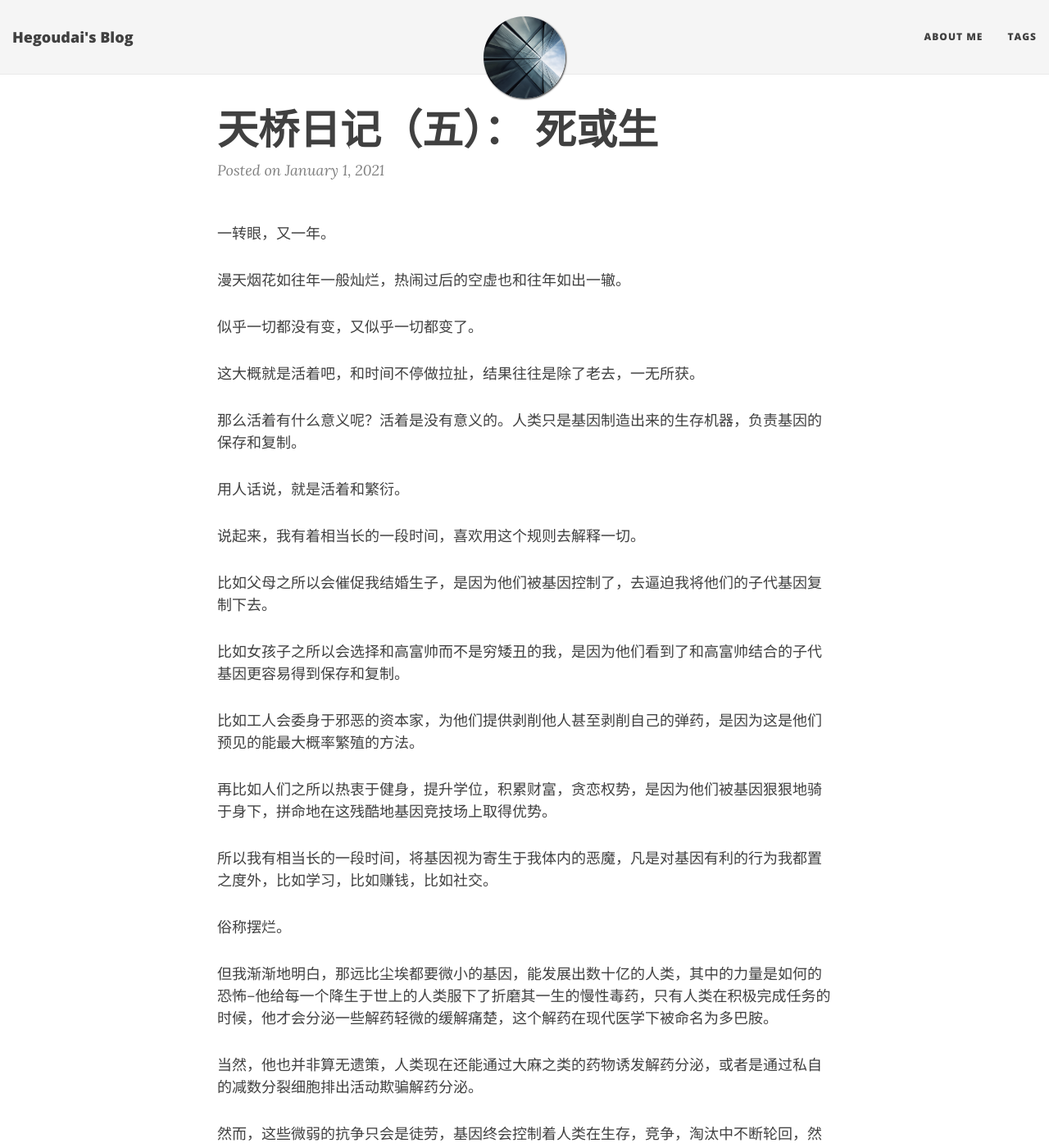
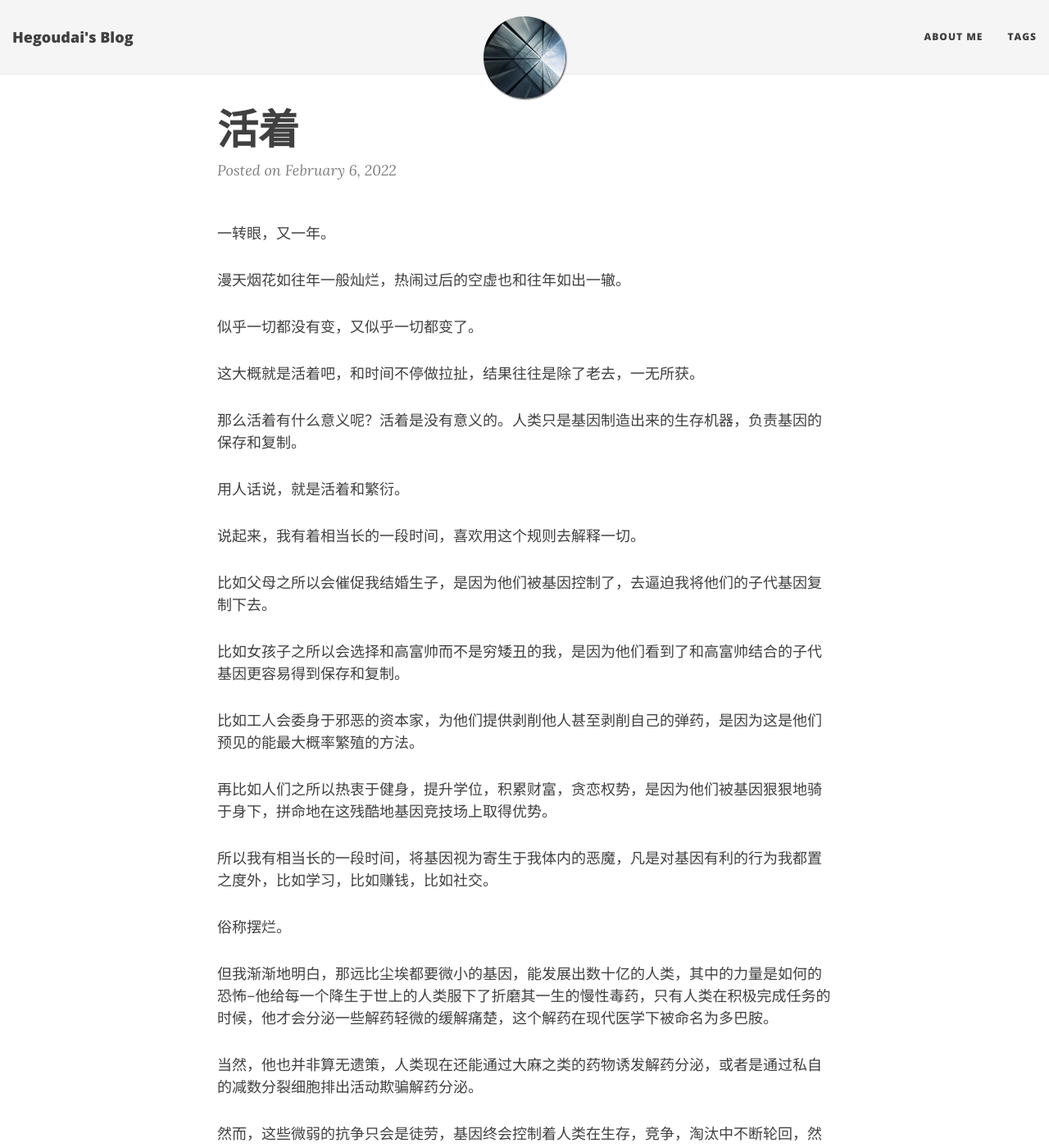
Before and after one commit to hegoudai/hegoudai.github.io, a Jekyll site: the page built from _posts/2022-02-06-huozhe.md, in a window 1280 px wide and 1400 px high. Shown: the whole window at 82% size. Built offline with Jekyll 4.4.1, drawn with Linux system fonts in a browser that asks for light colours; nearby versions of some CDN libraries; comment, search, counter and statistics services are not loaded.

Commit message:
Signed-off-by: hegoudai <2457431994@qq.com>

```diff
--- a/_posts/2022-02-06-huozhe.md
+++ b/_posts/2022-02-06-huozhe.md
@@ -1,9 +1,8 @@
 ---
-title: "天桥日记（五）： 死或生"
+title: "活着"
 layout: post
-date: 2021-01-02 01:03:00 +0800
-categories: brige_dairy
-tags: [天桥日记]
+date: 2022-02-06 23:00:00 +0800
+tags: [朝花]
 ---
 
 一转眼，又一年。
```
